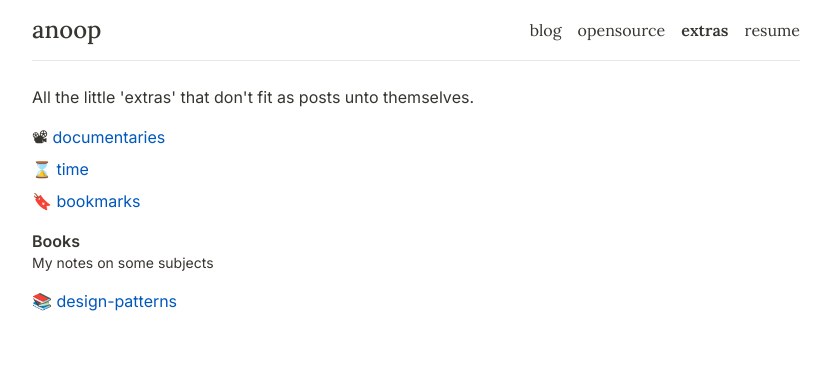
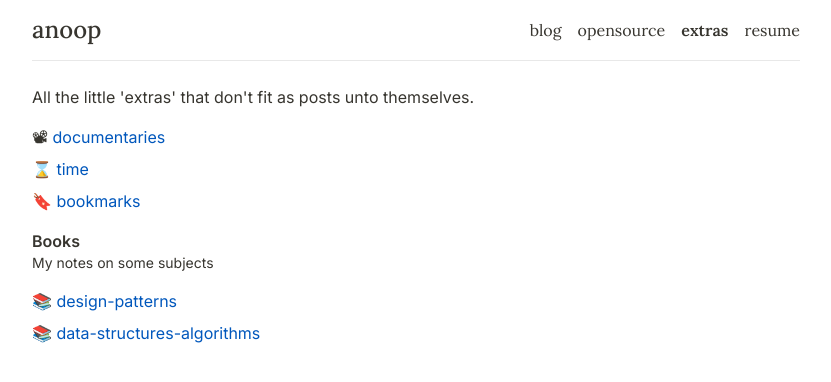
Before and after one commit to helloanoop/helloanoop.com, a Next.js app: page /extras in a window 1280 px wide. Shown: the top 382 px of the page, without its empty margins (224-1055 px from the left). Built offline with nearby package versions, Linux system fonts and the light colour scheme.

Commit message:
chore: added book link

```diff
--- a/src/pages/extras.js
+++ b/src/pages/extras.js
@@ -25,6 +25,7 @@ export default function Index() {
           <div className='text-sm'>My notes on some subjects</div>
           <ul className="mt-4">
             <li className="mt-2">📚&nbsp;<Link href="https://design-patterns.helloanoop.com/">design-patterns</Link></li>
+            <li className="mt-2">📚&nbsp;<Link href="https://data-structures-algorithms.helloanoop.com/">data-structures-algorithms</Link></li>
           </ul>
 
         </div>
```
